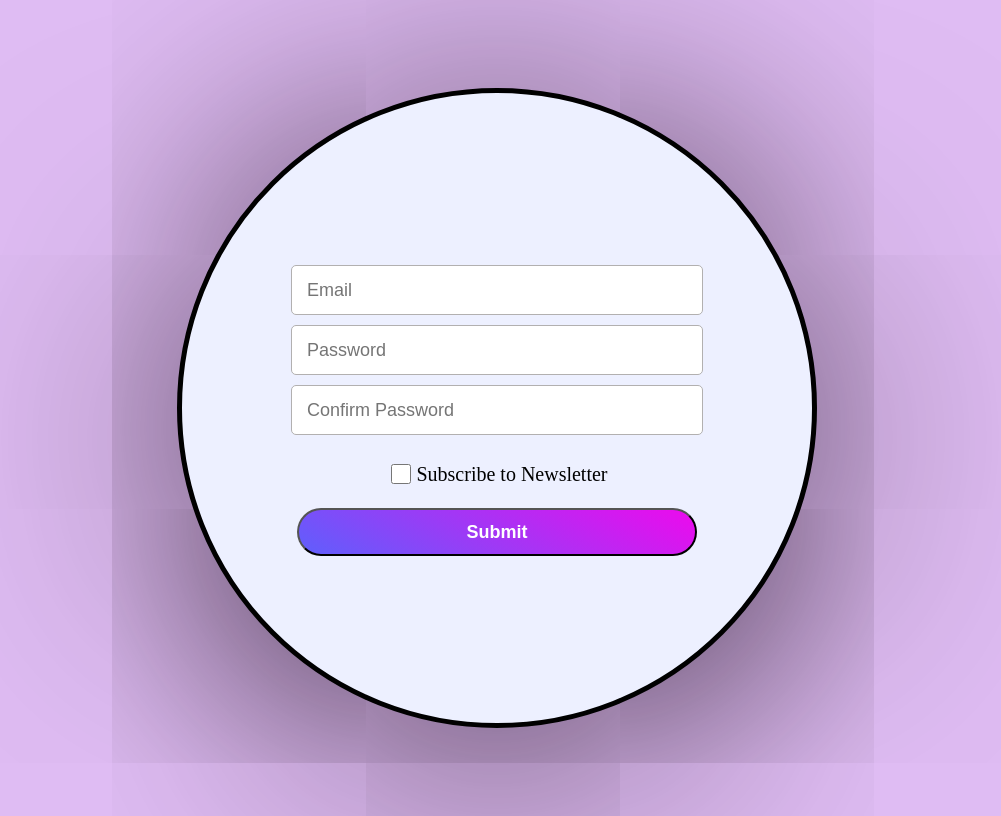
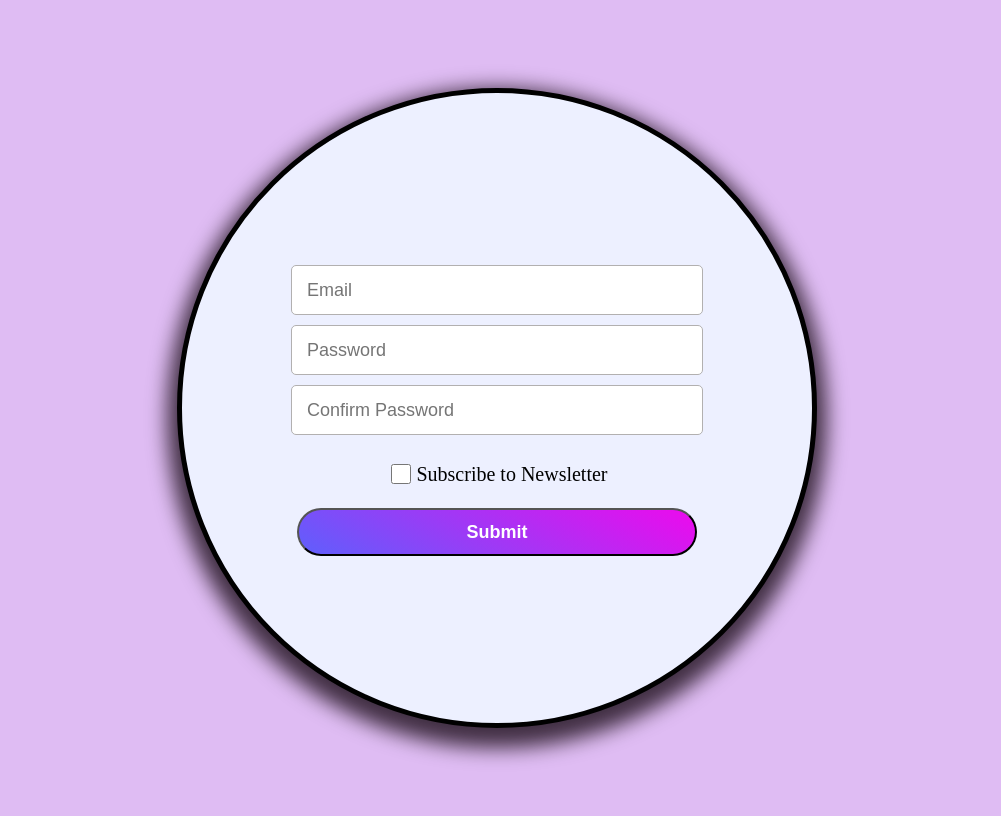
Before and after one commit to dmytrochupryna1/signup-form, a React (Vite) app: page / in a window 1280 px wide. Shown: the whole page, without its empty margins (143-1144 px from the left). Built offline with nearby package versions, Linux system fonts and the light colour scheme.

Commit message:
final stylistic touch

```diff
--- a/src/index.css
+++ b/src/index.css
@@ -22,7 +22,7 @@ form {
   background: rgb(237, 240, 255);
   border-radius: 50%;
   /* border shadow to the right */
-  box-shadow: 0px 30px 5000px 10px rgba(13, 1, 10, 0.75);
+  box-shadow: 0px 10px 20px 10px rgba(13, 1, 10, 0.75);
   border: 5px solid black;
 }
 
```
